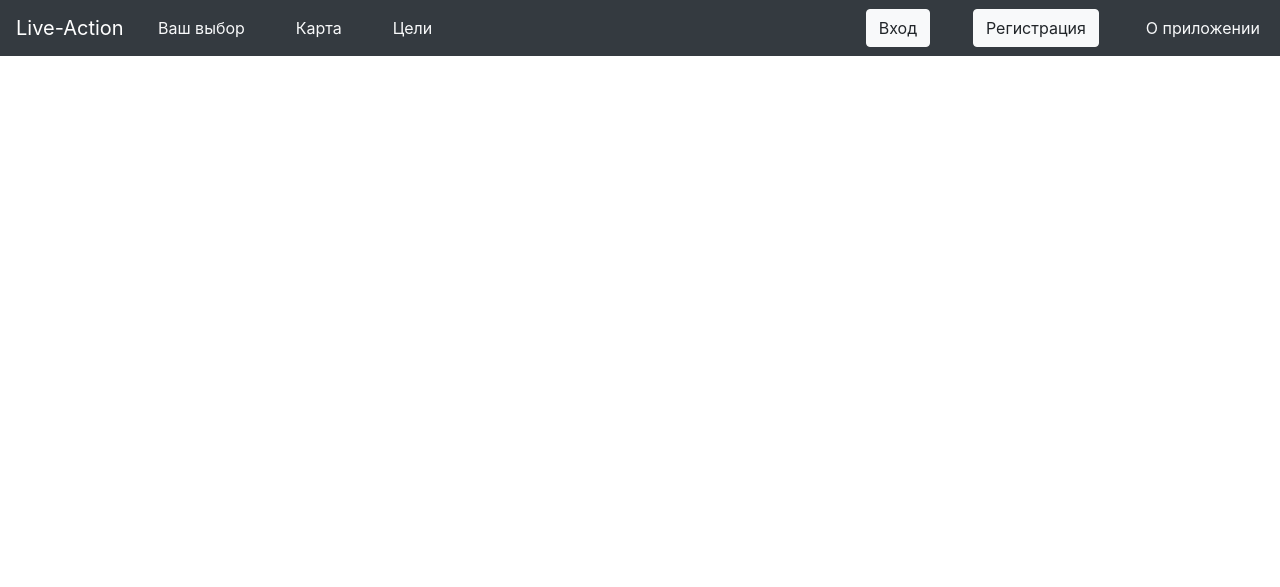
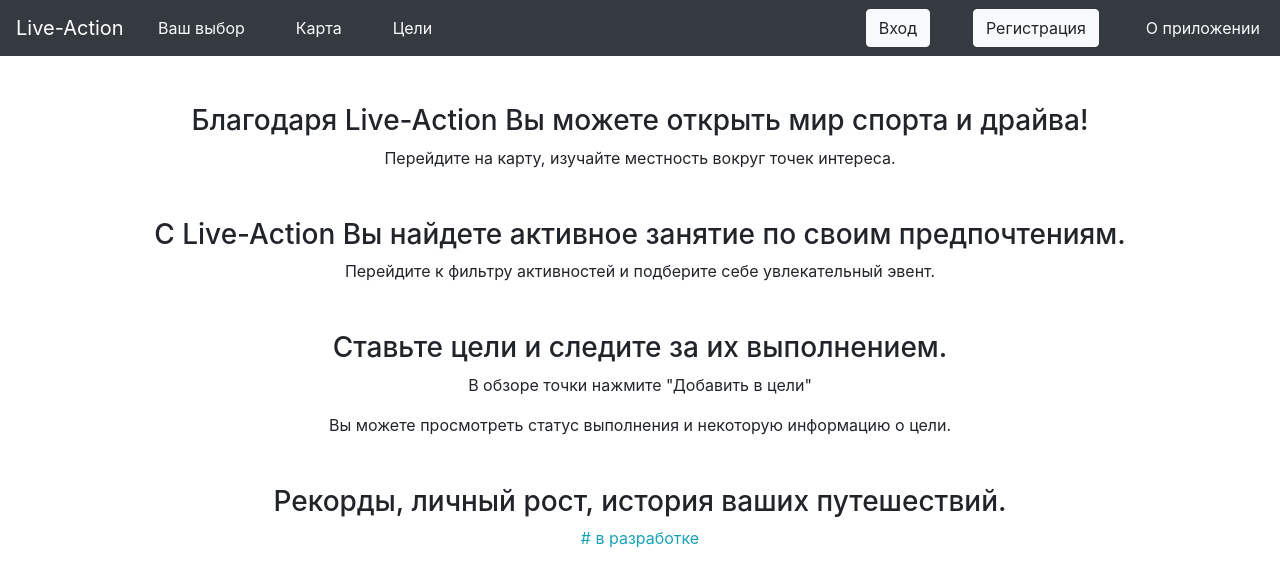
Before and after one commit to alexarlord-boop/DJANGO_project, a Django app: page /about in a window 1280 px wide. Shown: the top 587 px of the page. Run offline with Django 3.2, Linux system fonts and the light colour scheme; some libraries are stand-ins or nearby versions.

Commit message:
Refactored code

```diff
--- a/main/templates/main/about.html
+++ b/main/templates/main/about.html
@@ -3,4 +3,23 @@
 {% block title %}О нас{% endblock %}
 
 {% block content %}
+<center>
+    <div class="container mt-5">
+        <h3>Благодаря Live-Action Вы можете открыть мир спорта и драйва!</h3>
+        <p>Перейдите на карту, изучайте местность вокруг точек интереса.</p>
+    </div>
+    <div class="container mt-5">
+        <h3>C Live-Action Вы найдете активное занятие по своим предпочтениям.</h3>
+        <p>Перейдите к фильтру активностей и подберите себе увлекательный эвент.</p>
+    </div>
+    <div class="container mt-5">
+        <h3>Ставьте цели и следите за их выполнением.</h3>
+        <p>В обзоре точки нажмите "Добавить в цели"</p>
+        <p>Вы можете просмотреть статус выполнения и некоторую информацию о цели.</p>
+    </div>
+    <div class="container mt-5">
+        <h3>Рекорды, личный рост, история ваших путешествий.</h3>
+        <p class="text-info"># в разработке</p>
+    </div>
+</center>
 {% endblock %}
--- a/main/templates/main/goals.html
+++ b/main/templates/main/goals.html
@@ -76,9 +76,12 @@
     </div>
 {% else %}
     <center>
-        <div class="container mt-5">
+        <div class="container mt-5 pt-5">
             <h2>Следите за Своими успехами, ставьте новые цели.</h2>
             <h2>История путешествий и Ваших достижений - всё здесь!</h2>
+            <div class="mt-5">
+                <a href="/accounts/register" class="btn btn-dark" role="button">Присоединиться</a>
+            </div>
         </div>
     </center>
 {% endif %}
--- a/main/views.py
+++ b/main/views.py
@@ -66,21 +66,28 @@ def about(request):
 
 
 def goals(request, id=None, delete=None, status=None):
-    user_goals = Goal.objects.filter(user__exact=get_user(request))
-    description = None
-    if id is not None:
-        description = Goal.objects.filter(id__exact=id)[0]
-    if status is not None:
-        if status != -1:
-            change_goal_status(id, status)
+    curr_user = get_user(request)
+    print(type(curr_user))
+    if str(curr_user) == 'AnonymousUser':
+        context = None
+    else:
+        user_goals = Goal.objects.filter(user__exact=get_user(request))
 
-    if delete == 'delete':
-        delete_goal(id)
+        description = None
+        if id is not None:
+            description = Goal.objects.filter(id__exact=id)[0]
+        if status is not None:
+            if status != -1:
+                change_goal_status(id, status)
 
-    context = {
-        'goals': user_goals,
-        'descr': description,
-    }
+        if delete == 'delete':
+            delete_goal(id)
+
+        context = {
+            'goals': user_goals,
+            'descr': description,
+        }
+
     return render(request, 'main/goals.html', context)
 
 
```
Also changed, not shown: db.sqlite3.
